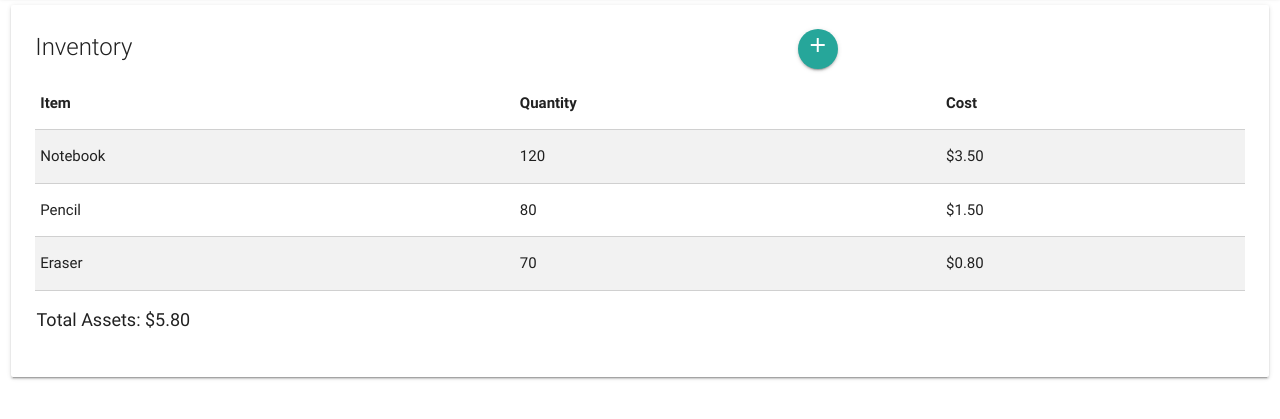
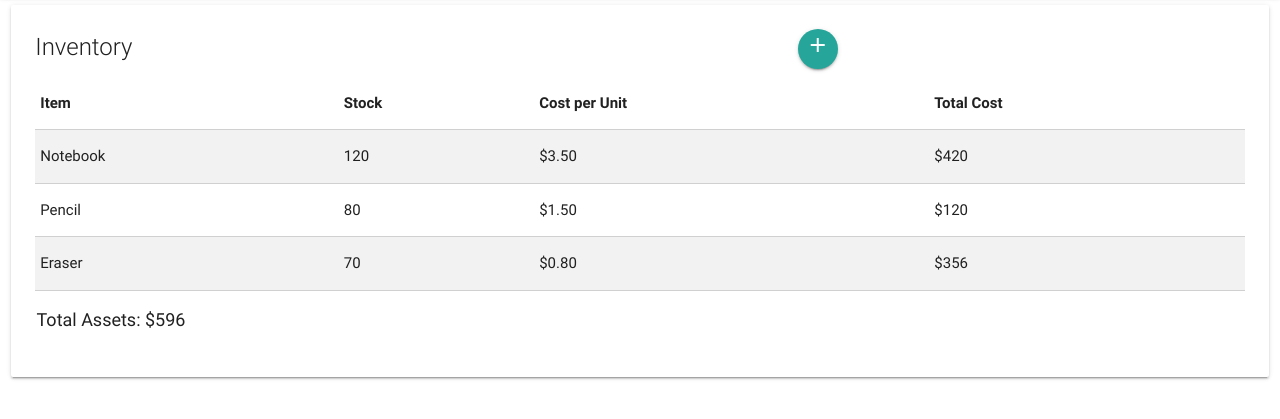
Before and after one commit to Traviskn/businessmanagerprototype, a plain HTML site: page inventory.html in a window 1280 px wide. Shown: the part 67-486 px from the top of the page. Drawn offline with nearby package versions, Linux system fonts and the light colour scheme; a script that the page names is missing.

```diff
--- a/inventory.html
+++ b/inventory.html
@@ -36,8 +36,9 @@
                 <thead>
                   <tr>
                       <th data-field="name">Item</th>
-                      <th data-field="quantity">Quantity</th>
-                      <th data-field="cost">Cost</th>
+                      <th data-field="stock">Stock</th>
+                      <th data-field="costUnit">Cost per Unit</th>
+                      <th data-field="totalCost">Total Cost</th>
                   </tr>
                 </thead>
 
@@ -46,22 +47,25 @@
                     <td>Notebook</td>
                     <td>120</td>
                     <td>$3.50</td>
+                    <td>$420</td>
                   </tr>
                   <tr>
                     <td>Pencil</td>
                     <td>80</td>
                     <td>$1.50</td>
+                    <td>$120</td>
                   </tr>
                   <tr>
                     <td>Eraser</td>
                     <td>70</td>
                     <td>$0.80</td>
+                    <td>$356</td>
                   </tr>
                 </tbody>
               </table>
               <div class="row">
                 <div class="col s12">
-                  <p class="total-assets">Total Assets: $5.80</p>
+                  <p class="total-assets">Total Assets: $596</p>
                 </div>
               </div>
             </div>
@@ -78,11 +82,11 @@
                   <div class="row">
                     <div class="input-field col s6">
                       <input id="quantity" type="text" class="validate">
-                      <label for="quantity">Quantity</label>
+                      <label for="quantity">Stock</label>
                     </div>
                     <div class="input-field col s6">
                       <input id="cost" type="text" class="validate">
-                      <label for="cost">Cost</label>
+                      <label for="cost">Cost Per Unit</label>
                     </div>
                   </div>
                   <div class="row">
```
